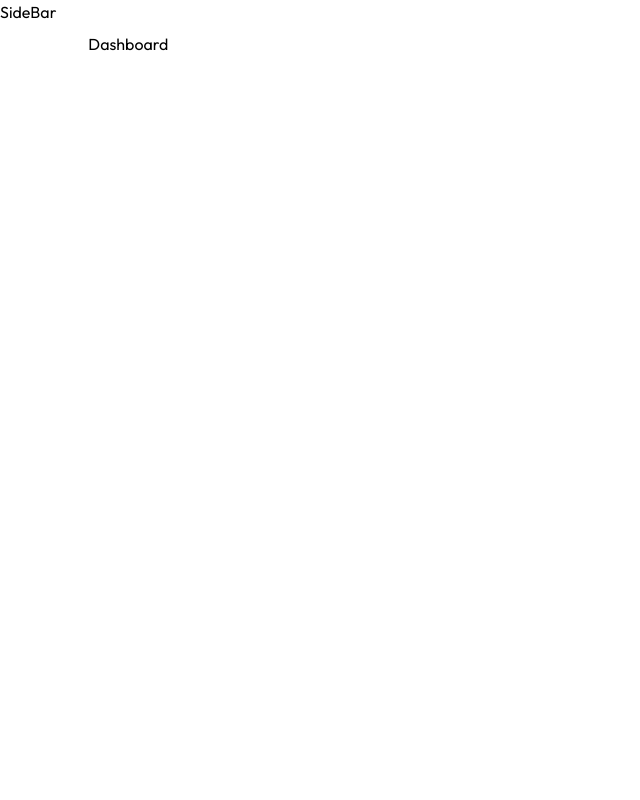
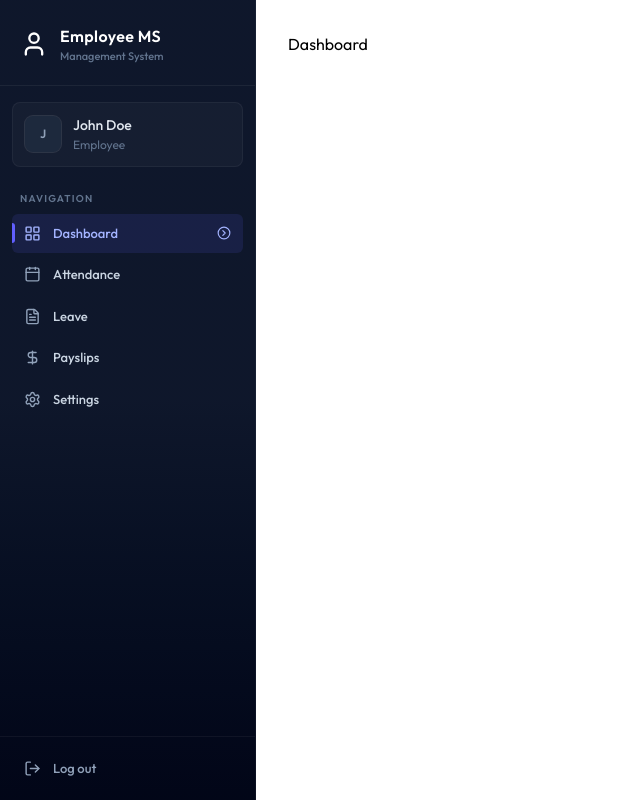
Before and after one commit to Gnanasagar-Reddy/FullStack_EMS, a React (Vite) app in the folder client/: page /dashboard in a window 1280 px wide. Shown: the whole page, without its empty margins (0-640 px from the left). Built offline with nearby package versions, Linux system fonts and the light colour scheme.

Commit message:
sidebar ui finished

```diff
--- /dev/null
+++ b/client/src/components/Sidebar.jsx
@@ -0,0 +1,118 @@
+import React, { useEffect, useState } from 'react'
+import { Link, Navigate, useLocation, useNavigate } from 'react-router-dom'
+import { dummyProfileData } from '../assets/assets';
+import { CalendarIcon, ChevronRightCircleIcon, DollarSignIcon, FileTextIcon, LayoutGridIcon, LogOutIcon, MenuIcon, SettingsIcon, UserIcon, XIcon } from 'lucide-react';
+
+const Sidebar = () => {
+    const navigate=useNavigate();
+    const { pathname } = useLocation();
+    const [userName, setUserName] = useState('');
+    const [mobileOpen, setMobileOpen] = useState(false);
+    useEffect(() => {
+        setUserName(dummyProfileData.firstName + " " + dummyProfileData.lastName);
+    }, [])
+    useEffect(() => {
+        setMobileOpen(false);
+    }, [pathname])
+    const role="" || "EMPLOYEE";
+    const navItems=[
+        {name: "Dashboard" ,href: "/dashboard" ,icon: LayoutGridIcon},
+        role === "ADMIN"?
+        {name: "Employees" ,href: "/employees" ,icon: UserIcon}  :
+        {name: "Attendance" ,href: "/attendance" ,icon: CalendarIcon},
+        {name: "Leave" ,href: "/leave" ,icon: FileTextIcon},
+        {name: "Payslips" ,href: "/payslips" ,icon: DollarSignIcon},
+        {name: "Settings" ,href: "/settings" ,icon: SettingsIcon},
+    ]
+
+    const handleLogout = () => navigate('/login')
+
+    const sidebarContent = (
+        <>
+            <div className='px-5 pt-6 pb-5 border-b border-white/6'>
+                <div className='flex items-center justify-between'>
+                    <div className='flex gap-3 items-center'>
+                        <UserIcon className='text-white size-7' />
+                        <div className=''>
+                            <p className='font-semibold sm:text-base text-white tracking-wide'>Employee MS</p>
+                            <p className='text-[11px] text-slate-500 font-medium'>Management System</p>
+                        </div>
+                    </div >
+                    {/* close menu for mobile */}
+                    <button onClick={()=>setMobileOpen(false)} className='lg:hidden text-slate-400 hover:text-white p-1'>
+                        <XIcon size={20}/>
+                    </button>
+                </div>
+            </div>
+            {/* profile card */}
+            {userName && (
+            <div className='mx-3 mt-4 mb-1 p-3 rounded-lg bg-white/3 border border-white/5'>
+                <div className='flex items-center gap-3'>
+                    <div className='w-9 h-9 rounded-lg bg-slate-800 flex items-center justify-center ring-1 ring-white/10 shrink-0'>
+                        <span className='text-slate-400 text-xs font-semibold'>
+                            {userName.charAt(0).toUpperCase()}
+                        </span>
+                    </div>
+                    <div className='min-w-0'>
+                        <p className='text-[14px] font-medium text-slate-200 truncate'>{userName}</p>
+                        <p className= 'text-[12px] text-slate-500 truncate'>{role==="ADMIN" ? "Administrator" : "Employee"}</p>
+                    </div>
+                </div>
+            </div>)}
+            {/* section label */}
+            <div className='px-5 pt-5 pb-2'>
+                <p className='text-[10px] font-semibold uppercase tracking-[0.12em] text-slate-500'>Navigation</p>
+            </div>
+            {/* navigation list */}
+            <div className='flex-1 px-3 space-y-0.5 overflow-y-auto'>
+                 { navItems.map((item)=>{
+                     const isActive = pathname === item.href || pathname.startsWith(item.href + '/');
+                     return (
+                        <Link key={item.name} to={item.href} className={`group flex items-center gap-3 px-3 py-2.5 rounded-md text-[13px] font-medium transition-all duration-150 relative ${isActive ? "bg-indigo-500/12 text-indigo-300" : "text-slate-300 hover:text-white hover:bg-white/4"}`}>
+                           {isActive && <div className='absolute left-0 top-1/2 -translate-y-1/2 w-[3px] h-5 rounded-r-full bg-indigo-500' />}
+                           <item.icon className={`w-[17px] h-[17px] shrink-0 ${isActive ? "text-indigo-300" : "text-slate-400 group-hover:text-slate-300"}`} />
+                           <span className='flex-1'>
+                              {item.name}
+                           </span>
+                           {isActive && <ChevronRightCircleIcon className='w-3.5 h-3.5 '/>}
+
+                        </Link>
+                     )
+                 })
+                 }
+            </div>
+            {/* logout */}
+            <div className='p-3 border-t border-white/5'>
+            <button onClick={handleLogout} className='flex items-center gap-3 w-full px-3 py-2.5 rounded-md text-[13px] font-medium text-slate-400 hover:text-rose-400 hover:bg-rose-500/8 transition-all duration-150'>
+                <LogOutIcon className='w-[17px] h-[17px]'/>
+                <span>Log out</span>
+            </button>
+
+            </div>
+
+        </>
+    )
+
+    return (
+        <>
+            {/* mobile hamburger btn */}
+            <button onClick={() => setMobileOpen(true)} className='lg:hidden fixed top-4 left-4 z-50 p-2 bg-slate-900 text-white rounded-lg shadow-lg border border-white/10'>
+                <MenuIcon size={20} />
+            </button>
+            {/* mobile overlay */}
+            {mobileOpen && <div onClick={() => setMobileOpen(false)} className='lg:hidden fixed inset-0 bg-black/60 backdrop-blur-sm z-40' />}
+            {/* sidebar desktop*/}
+            <aside className='hidden lg:flex flex-col h-full w-64 bg-gradient-to-b from-slate-900 via-slate-900 to-slate-950 text-white shrink-0 border-r border-white/4'>
+                {sidebarContent}
+            </aside>
+            {/* sidebar mobile */}
+            <aside className={`lg:hidden fixed inset-y-0 left-0 w-72 bg-gradient-to-b from-slate-900 via-slate-900 to-slate-950 text-white z-50 flex flex-col transform transition-transform duration-300 ${mobileOpen ? "translate-x-0" : "-translate-x-full"}`}>
+                {sidebarContent}
+            </aside>
+
+
+        </>
+    )
+}
+
+export default Sidebar
--- a/client/src/pages/Layout.jsx
+++ b/client/src/pages/Layout.jsx
@@ -1,9 +1,10 @@
 import { Outlet } from "react-router-dom"
+import Sidebar from "../components/Sidebar"
 
 const Layout = () => {
   return (
     <div className="flex h-screen big-gradient-to-br from-slate-50 via-white to-indigo-50/30">
-      <p>SideBar</p>
+      <Sidebar />
       <main className="flex-1 overflow-y-auto">
         <div className="p-4 pt-16 sm:p-6 sm:pt-6 lg:p-8 max-w-400 mx-auto">
           <Outlet />
```
